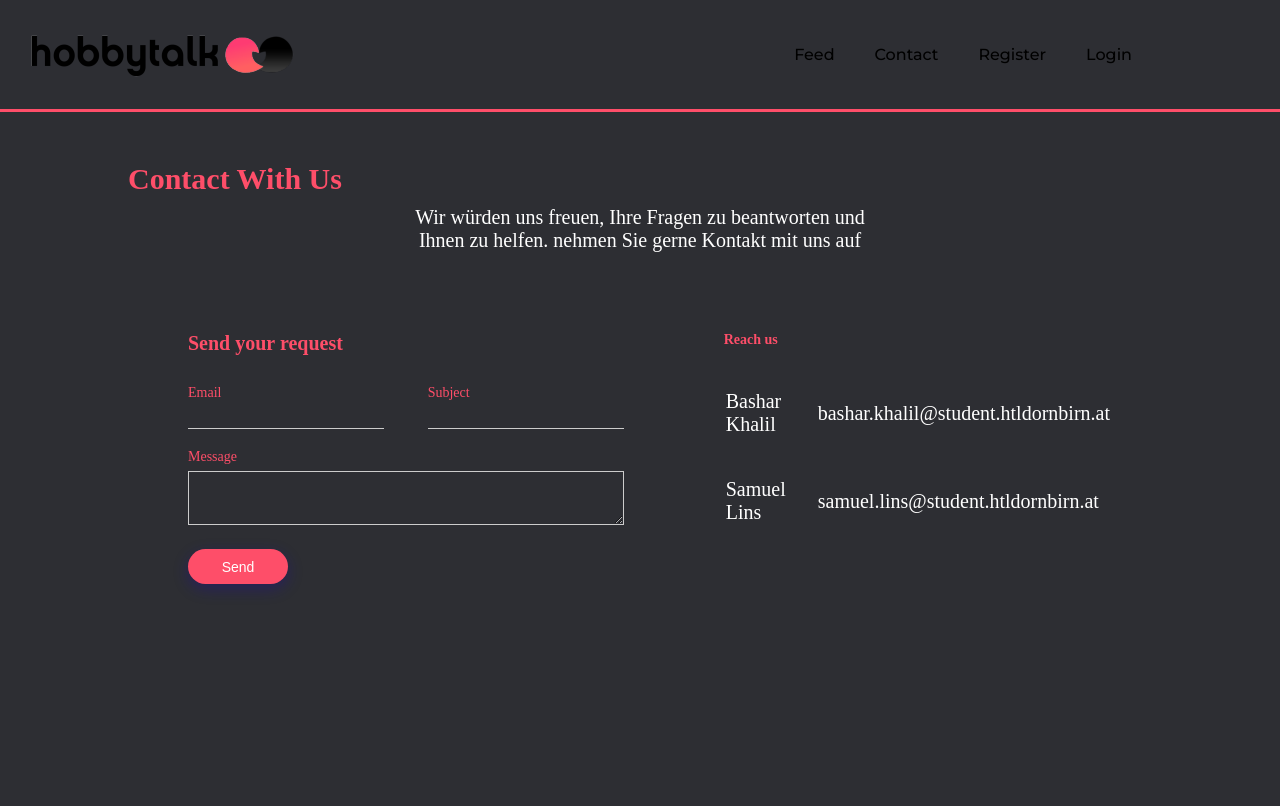
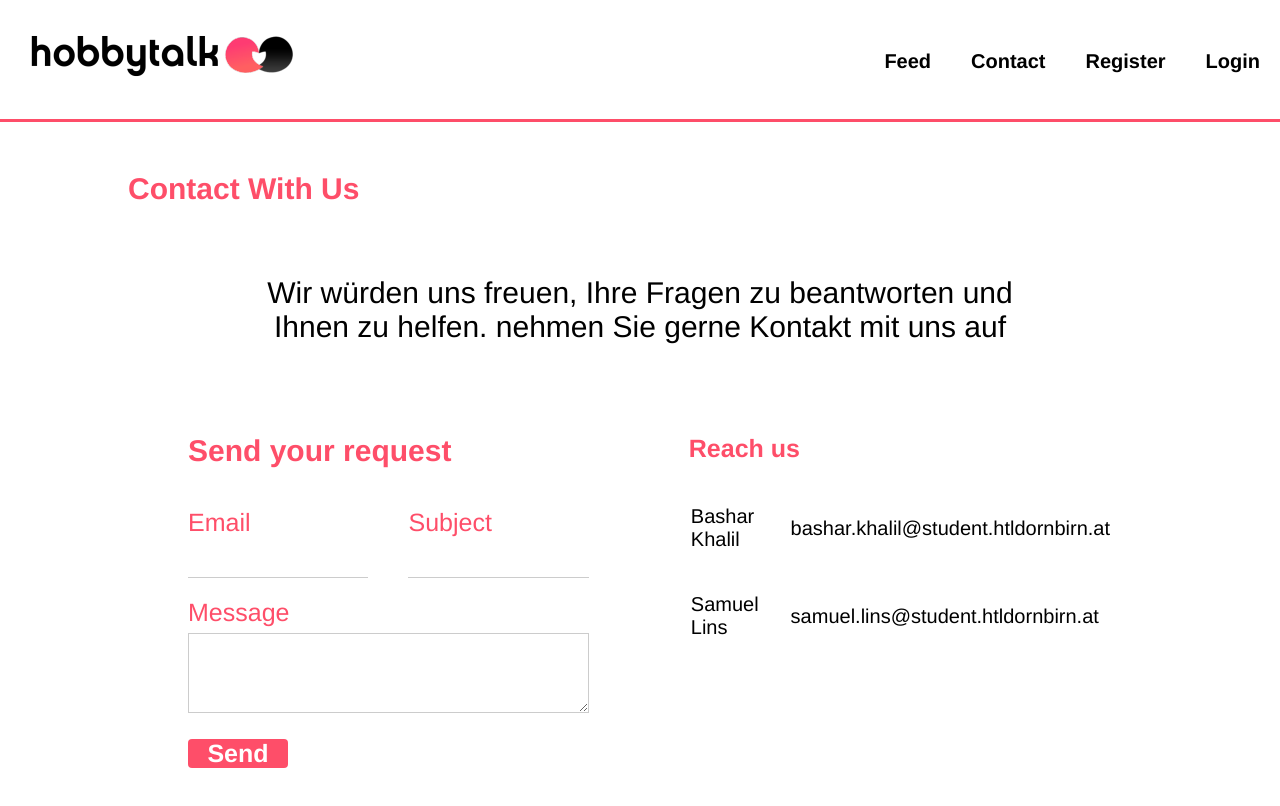
Before and after one commit to Basharkh41/Hobbytalk, a Vue app: page /Contact in a window 1280 px wide. Shown: the top 806 px of the page. Built offline with nearby package versions, Linux system fonts and the light colour scheme; no server answers.

Commit message:
CSS Work
Am Aussehen der Seite gearbeitet

```diff
--- a/index.html
+++ b/index.html
@@ -1,6 +1,8 @@
 <!DOCTYPE html>
+
 <html lang="en">
   <head>
+    <meta charset="UTF-8">
   </head>
   <body>
     <div id="app"></div>
--- a/src/App.vue
+++ b/src/App.vue
@@ -54,22 +54,23 @@ const handleSignOut = () => {
   box-sizing: border-box;
   margin: 0;
   padding: 0;
-  background-color: #2d2e33;
+  background-color: #ffffff;
 }
 
 li, a{
-  font-family: "Montserrat", sans-serif;
-  font-weight: 500;
-  font-size: 16px;
+  font-family: Helvetica Neue,Helvetica,Arial,sans-serif;
+  font-weight: 800;
+  font-size: 20px;
   color: black;
   text-decoration: none;
 }
 
 .router-link{
+  font-family: Helvetica Neue,Helvetica,Arial,sans-serif;
   display: flex;
   justify-content: flex-end;
   align-items: center;
-  padding: 45px 10%;
+  padding: 45px 0%;
   border-bottom: solid #FE4E69;
 }
 .nav_links{
@@ -79,10 +80,12 @@ img{
   position: absolute;
 }
 .nav_links li {
+  font-family: Helvetica Neue,Helvetica,Arial,sans-serif;
   display: inline-block;
   padding: 0px 20px;
 }
 .nav_links li a{
+  font-family: Helvetica Neue,Helvetica,Arial,sans-serif;
   transition: all 0.3s ease 0s;
 }
 .nav_links li a:hover{
--- a/src/views/Contact.vue
+++ b/src/views/Contact.vue
@@ -47,8 +47,9 @@
 
 <style>
 *{
+    font-family: Helvetica Neue,Helvetica,Arial,sans-serif;
     margin: 0;
-    font-size: 14px;
+    font-size: 25px;
 }
 
 .container{
@@ -56,7 +57,7 @@
     margin: 50px auto;
 }
 .contact-box{
-    background-color: #fff;
+    background-color: #000000;
     display: flex;
 }
 .contact-left{
@@ -66,10 +67,12 @@
 .contact-right{
     flex-basis: 40%;
     padding: 40px;
-    color: #fff;
+    color: #000000;
+
 }
 h1{
-    margin-bottom: 10px;
+    padding-bottom: 70px;
+
     font-size: 30px;
     color: #FE4E69;
 }
@@ -88,17 +91,19 @@ h3{
     flex-basis: 45%;
 }
 p{
-    font-size: 20px;
-    color: #fff;
+    font-size: 30px;
+    color: #000000;
     text-align: center;
+    padding-bottom: 10px;
 }
 input{
+    font-family: Helvetica Neue,Helvetica,Arial,sans-serif;
     width: 100%;
     border: none;
     border-bottom: 1px solid #ccc;
     outline: none;
     padding-bottom: 5px;
-    color: white;
+    color: rgb(0, 0, 0);
 }
 textarea{
     width: 100%;
@@ -106,7 +111,7 @@ textarea{
     outline: none;
     padding: 10px;
     box-sizing: border-box;
-    color: white;
+    color: rgb(0, 0, 0);
 }
 label{
     margin-bottom: 6px;
@@ -114,20 +119,30 @@ label{
     color: #FE4E69;
 }
 .Send{
+    font-family: Helvetica Neue,Helvetica,Arial,sans-serif;
     background-color: #FE4E69;
     width: 100px;
     border: none;
     outline: none;
     color: #fff;
-    height: 35px;
-    border-radius: 30px;
+    border: none;
+    border-radius: 4px;
+    padding-top: 0px;
     margin-top: 20px;
-    box-shadow: 0px 5px 15px 0px rgba(28,0,181,0.3);
+    cursor: pointer;
+    font-weight: bold;
 }
+.Send:hover{
+  background-color: rgb(0, 0, 0);
+  color: #FE4E69;
+  font-weight:bold;
+}
+
 .contact-left h3{
+    font-family: Helvetica Neue,Helvetica,Arial,sans-serif;
     font-weight: 600;
-    margin-bottom: 30px;
-    font-size: 20px;
+    margin-bottom: 40px;
+    font-size: 30px;
 }
 
 tr td:first-child{
--- a/src/views/Register.vue
+++ b/src/views/Register.vue
@@ -36,33 +36,38 @@ const register = () => {
 
 <style>
 h1{
+  font-family: Helvetica Neue,Helvetica,Arial,sans-serif;
+  font-size: 80px;
   color: #FE4E69;
   text-align: center;
-  margin-top: 100px;
+  margin-top: 250px;
+  margin-bottom: 40px;
 }
 .register-form{
   text-align: center;
 }
 input{
   text-align: center;
-  padding-bottom: 10;
-  color: #fff;
+  font-size: 20px;
+  color: #000000;
   border-bottom: 2px solid;
+  border-color: #ffffff;
 }
 .register-button{
+  font-family: Helvetica Neue,Helvetica,Arial,sans-serif;
   width: 10%;
   padding: 10px;
   background-color: #FE4E69;
-  color: #fff;
+  color: #ffffff;
   border: none;
   border-radius: 4px;
   padding-top: 10px;
-  margin-top: 10px;
+  margin-top: 40px;
   cursor: pointer;
   font-weight: bold;
 }
 .register-button:hover{
-  background-color: green;
+  background-color: rgb(0, 0, 0);
   color: #FE4E69;
   font-weight:bold;
 }
--- a/src/views/SignIn.vue
+++ b/src/views/SignIn.vue
@@ -58,12 +58,12 @@ const signIn = () => { // we also renamed this method
   border: none;
   border-radius: 4px;
   padding-top: 10px;
-  margin-top: 10px;
+  margin-top: 40px;
   cursor: pointer;
   font-weight: bold;
 }
 .login-button:hover{
-  background-color: green;
+  background-color: rgb(0, 0, 0);
   color: #FE4E69;
   font-weight:bold;
 }
```
